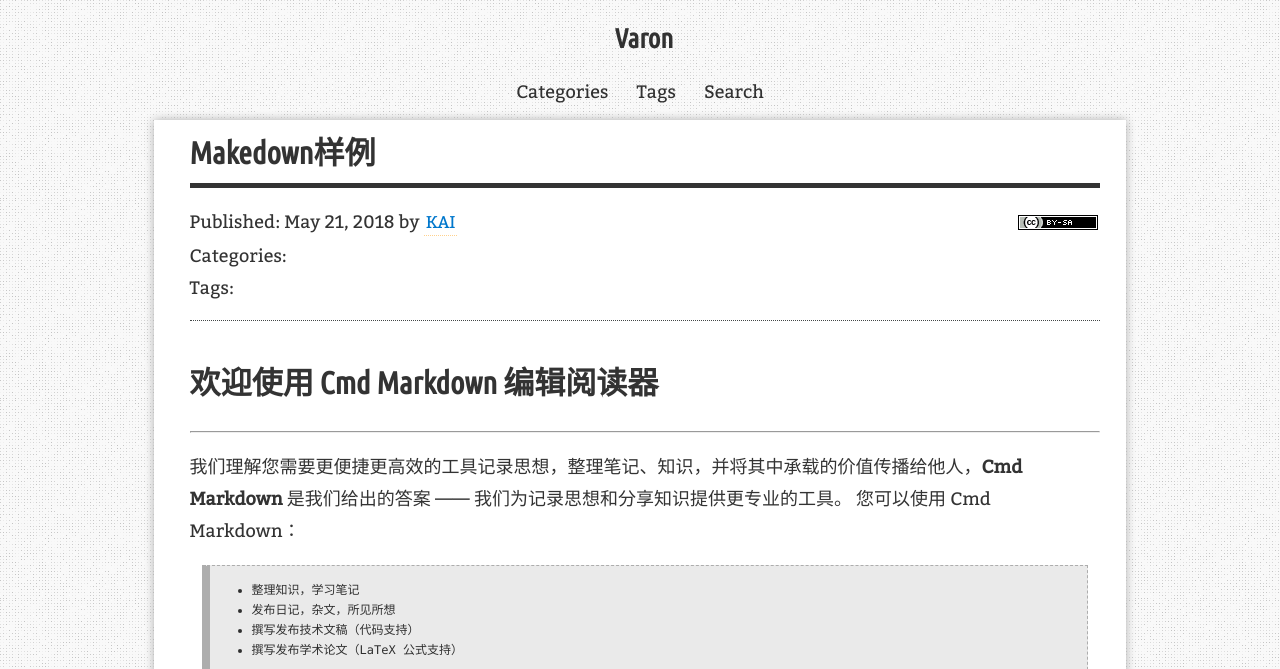
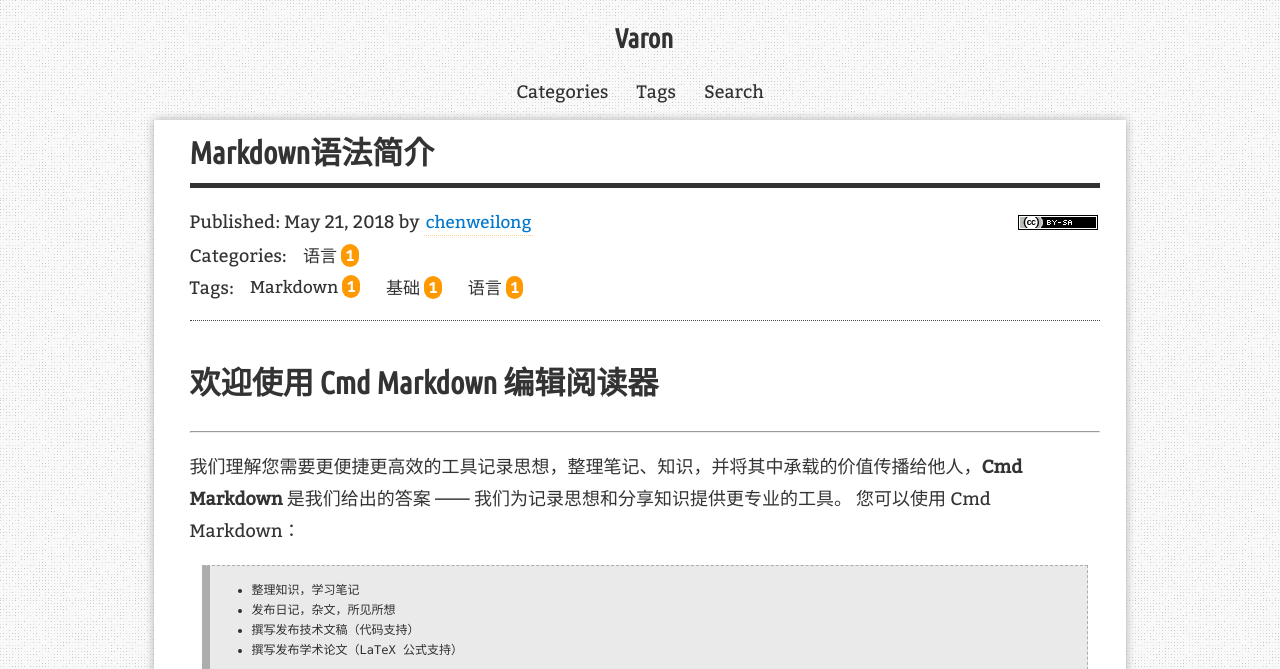
Before and after one commit to mrcwl/bryceyang.github.io, a Jekyll site: the page built from _posts/2018-05-21-Makedown样例.md, in a window 1280 px wide and 900 px high, cut to the strip 0-669 px from the top of the window. Built offline with Jekyll 4.4.1, drawn with Linux system fonts in a browser that asks for light colours; nearby versions of some CDN libraries; our own code applies the rules of GitHub Pages for plain Markdown files; comment, search, counter and statistics services are not loaded.

Commit message:
no message

```diff
--- a/_config.yml
+++ b/_config.yml
@@ -28,7 +28,7 @@ title: Varon
 description: "Varon is my learning record."
 keywords: 'jekyll,theme,gem-based,blog'
 author:
-  name: KAI
+  name: chenweilong
   job_title:
   location:
   email: mr.chenweilong@gmail.com
--- a/_posts/2018-05-21-Makedown样例.md
+++ b/_posts/2018-05-21-Makedown样例.md
@@ -1,3 +1,10 @@
+---
+layout: post
+title: Markdown语法简介
+categories: [语言]
+tags: [语言,Markdown,基础]
+---
+
 # 欢迎使用 Cmd Markdown 编辑阅读器
 
 ------
```
